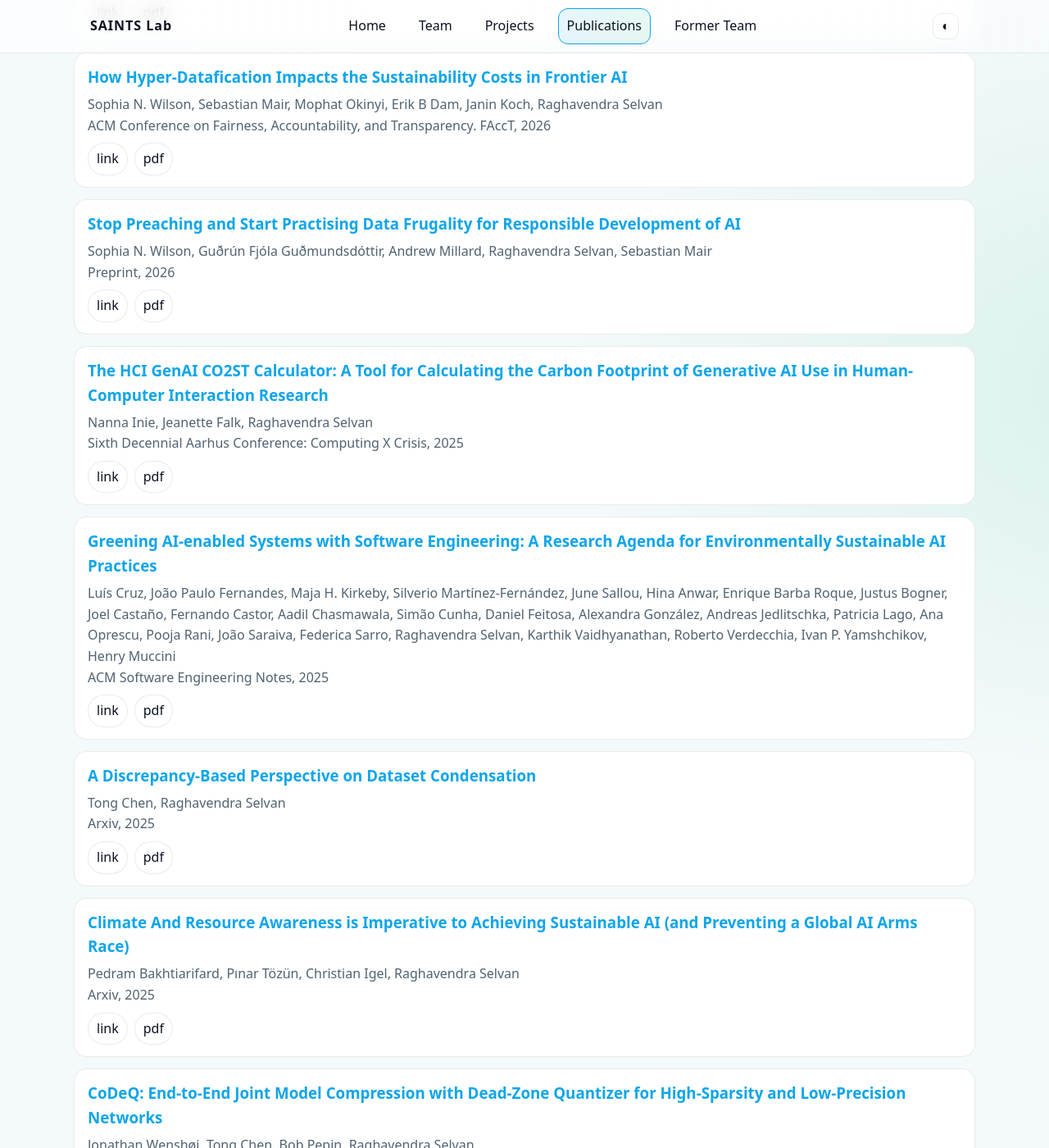
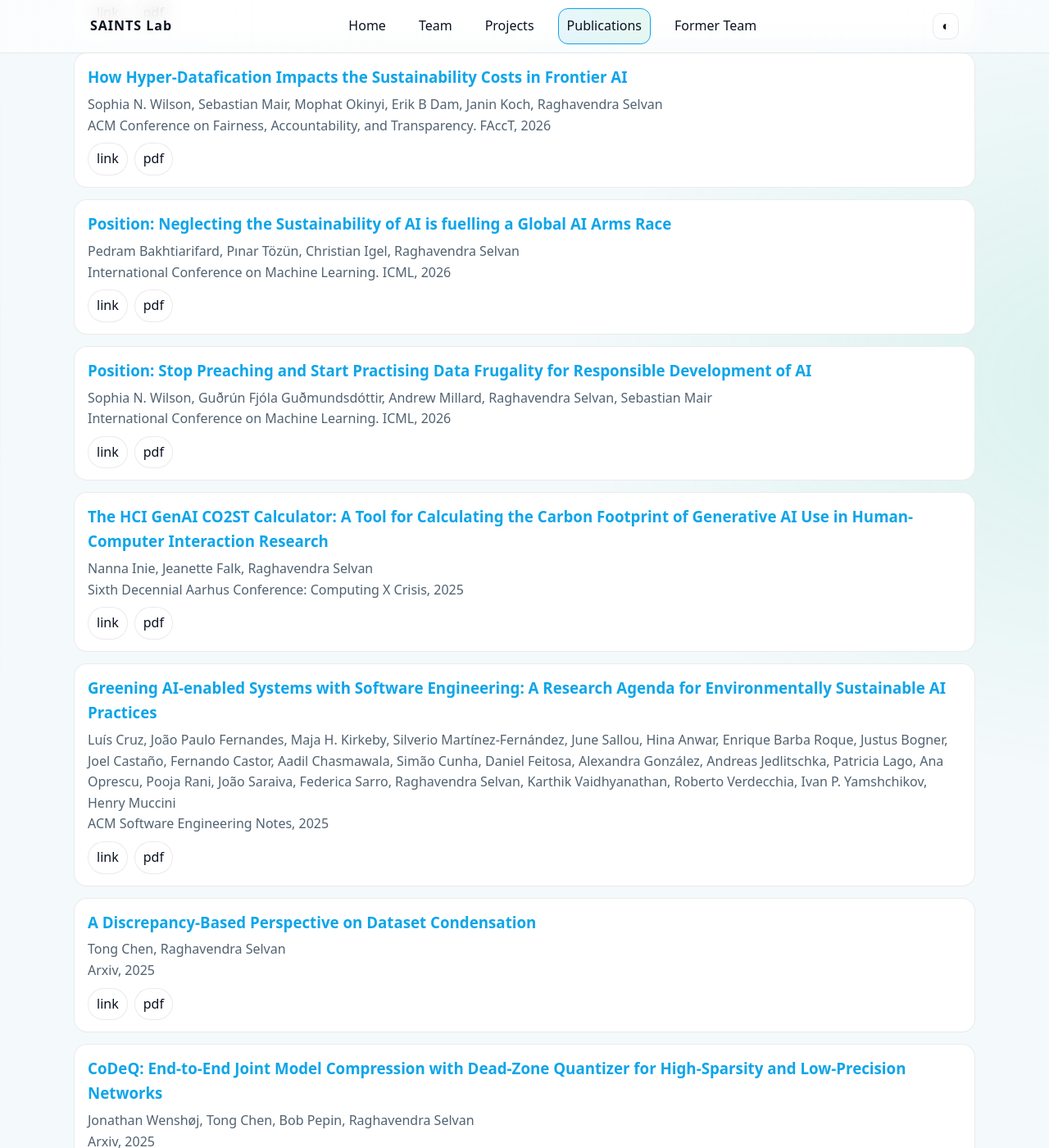
Before and after one commit to saintslab/saintslab.github.io, a Jekyll site: the page built from publications.html, in a window 1280 px wide and 1400 px high, scrolled down 1006 px. Shown: the whole window at 82% size. Built offline with Jekyll 4.4.1, drawn with Linux system fonts in a browser that asks for light colours.

Commit message:
chore: sync pubs from projects page

```diff
--- a/_data/publications.json
+++ b/_data/publications.json
@@ -86,7 +86,7 @@
     "theme_label": "AI for Sciences"
   },
   {
-    "title": "Stop Preaching and Start Practising Data Frugality for Responsible Development of AI",
+    "title": "Position: Stop Preaching and Start Practising Data Frugality for Responsible Development of AI",
     "authors": [
       "Sophia N. Wilson",
       "Guðrún Fjóla Guðmundsdóttir",
@@ -94,7 +94,7 @@
       "Raghavendra Selvan",
       "Sebastian Mair"
     ],
-    "venue": "Preprint",
+    "venue": "International Conference on Machine Learning. ICML",
     "year": "2026",
     "date": "2026-01-01",
     "link": "https://researchprofiles.ku.dk/files/534321266/wilson2026data_frugality.pdf",
@@ -106,6 +106,32 @@
       {
         "label": "pdf",
         "url": "https://researchprofiles.ku.dk/files/534321266/wilson2026data_frugality.pdf"
+      }
+    ],
+    "type": "from-projects",
+    "theme_key": "sustainability-of-ai",
+    "theme_label": "Sustainability of AI"
+  },
+  {
+    "title": "Position: Neglecting the Sustainability of AI is fuelling a Global AI Arms Race",
+    "authors": [
+      "Pedram Bakhtiarifard",
+      "Pınar Tözün",
+      "Christian Igel",
+      "Raghavendra Selvan"
+    ],
+    "venue": "International Conference on Machine Learning. ICML",
+    "year": "2026",
+    "date": "2026-01-01",
+    "link": "https://arxiv.org/pdf/2502.20016",
+    "resources": [
+      {
+        "label": "link",
+        "url": "https://arxiv.org/abs/2502.20016"
+      },
+      {
+        "label": "pdf",
+        "url": "https://arxiv.org/pdf/2502.20016"
       }
     ],
     "type": "from-projects",
@@ -535,32 +561,6 @@
       {
         "label": "pdf",
         "url": "https://arxiv.org/pdf/2512.12981"
-      }
-    ],
-    "type": "from-projects",
-    "theme_key": "sustainability-of-ai",
-    "theme_label": "Sustainability of AI"
-  },
-  {
-    "title": "Climate And Resource Awareness is Imperative to Achieving Sustainable AI (and Preventing a Global AI Arms Race)",
-    "authors": [
-      "Pedram Bakhtiarifard",
-      "Pınar Tözün",
-      "Christian Igel",
-      "Raghavendra Selvan"
-    ],
-    "venue": "Arxiv",
-    "year": "2025",
-    "date": "2025-01-01",
-    "link": "https://arxiv.org/pdf/2502.20016",
-    "resources": [
-      {
-        "label": "link",
-        "url": "https://arxiv.org/abs/2502.20016"
-      },
-      {
-        "label": "pdf",
-        "url": "https://arxiv.org/pdf/2502.20016"
       }
     ],
     "type": "from-projects",
```
